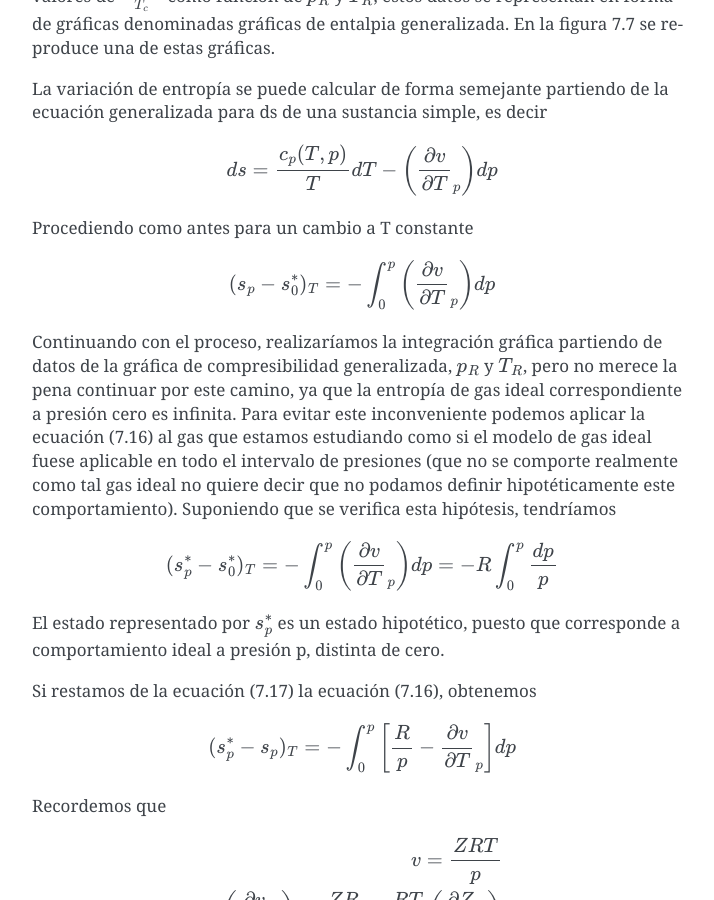
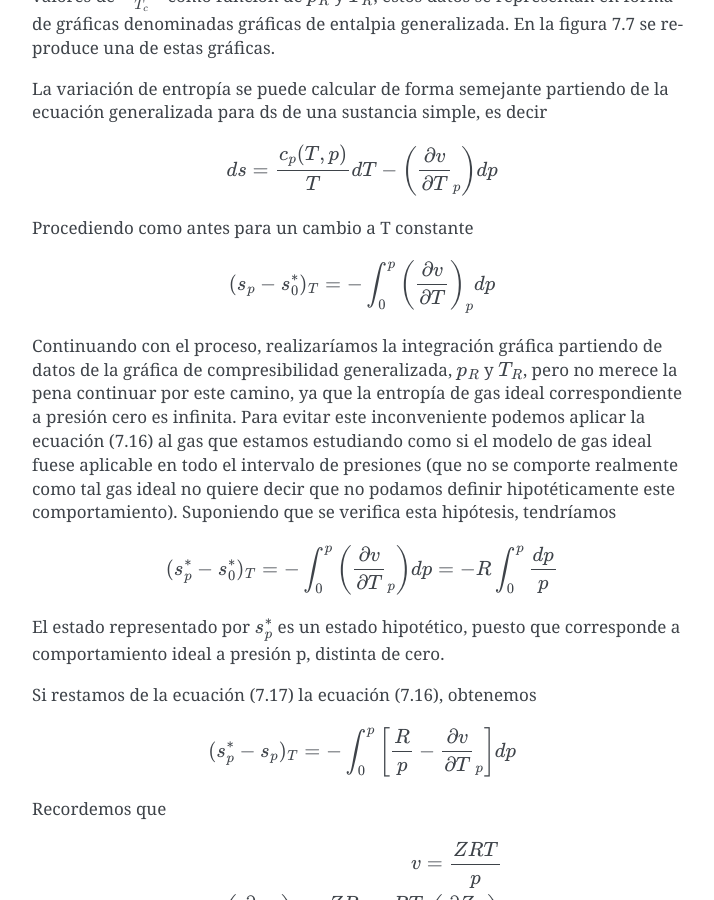
Before and after one commit to mantielero/termodinamica, a Sphinx documentation site: the page built from source/homogeneos_gases.rst, in a window 1280 px wide and 900 px high, scrolled down 13902 px. Shown: the whole window, without its empty margins (388-1102 px from the left). Built offline with Sphinx 7.4.7, drawn with Linux system fonts in a browser that asks for light colours; pages that are not in the unit, such as notebooks, are missing from menus.

```diff
--- a/source/homogeneos_gases.rst
+++ b/source/homogeneos_gases.rst
@@ -386,7 +386,7 @@ Procediendo como antes para un cambio a T constante
 
 .. math::
 
-   (s_p-s_0^*)_T = - \int_0^p \left( \frac{\partial v}{\partial T}_p \right) dp
+   (s_p-s_0^*)_T = - \int_0^p \left( \frac{\partial v}{\partial T} \right)_p dp
 
 Continuando con el proceso, realizaríamos la integración gráfica partiendo de datos de la gráfica de compresibilidad generalizada, :math:`p_R` y :math:`T_R`, pero no merece la pena continuar por este camino, ya que la entropía de gas ideal correspondiente a presión cero es infinita. Para evitar este inconveniente podemos aplicar la ecuación (7.16) al gas que estamos estudiando como si el modelo de gas ideal fuese aplicable en todo el intervalo de presiones (que no se comporte realmente como tal gas ideal no quiere decir que no podamos definir hipotéticamente este comportamiento). Suponiendo que se verifica esta hipótesis, tendríamos
 
```
